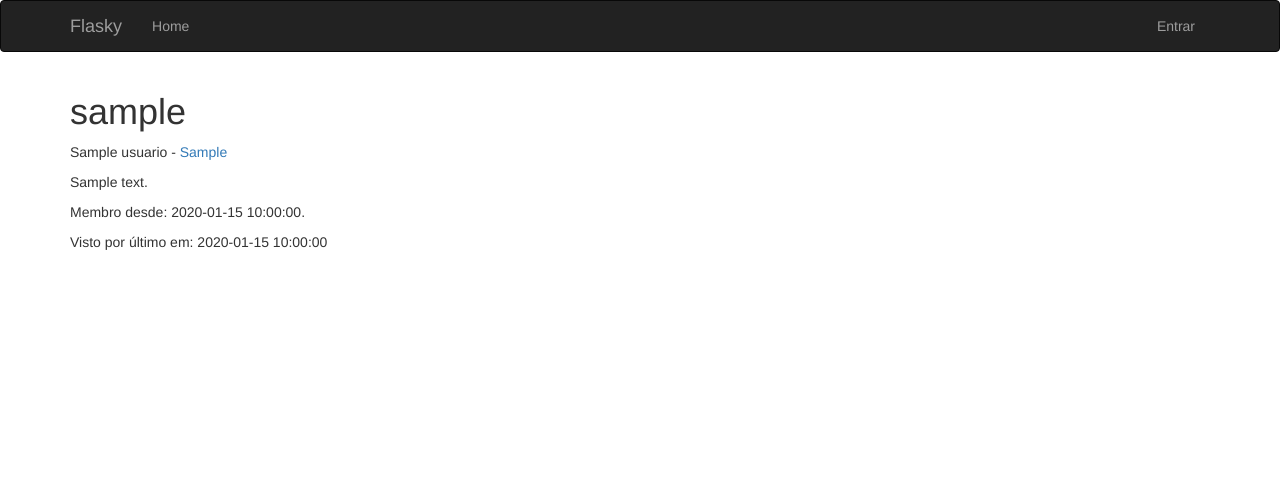
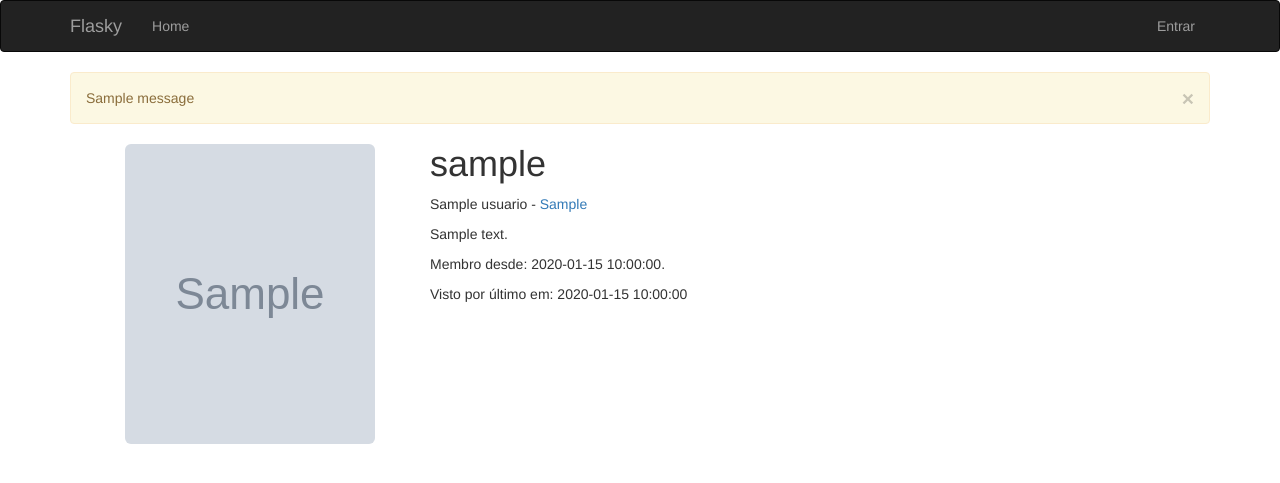
Before and after one commit to OthonBreener/dev_web_flask, a Flask app: a page that uses main/templates/base.html in a window 1280 px wide. Shown: the top 483 px of the page. Run offline with Flask 2, Linux system fonts and the light colour scheme; tables that the repository leaves empty hold one stand-in row (values such as "Sample post"); grey boxes marked "Sample" are stand-in pictures; one stand-in notice (Sample message) is shown; parts of the project's set-up code (start-up, migrations or seed data) failed here and were passed over; some libraries are stand-ins or nearby versions.

Commit message:
Adicionando foto de perfil para usuarios na pagina de perfil

```diff
--- a/main/__init__.py
+++ b/main/__init__.py
@@ -12,7 +12,7 @@ login_manager.login_view = 'user.login'
 
 def create_app(config_name):
 
-    app = Flask(__name__)
+    app = Flask(__name__, static_folder='static')
     app.config.from_object(config.config[config_name])
     config.config[config_name].init_app(app)
 
--- a/main/formularios/perfil.py
+++ b/main/formularios/perfil.py
@@ -11,8 +11,8 @@ class EditarPerfil(FlaskForm):
     name = StringField('Nome completo', validators=[Length(0, 64)])
     location = StringField('Localização', validators=[Length(0, 64)])
     about_me = TextAreaField('Sobre mim')
+    imagem = FileField('Foto')
     submit = SubmitField('Enviar')
-    imagem = FileField('Foto')
 
 
 class AdmEditPerfil(FlaskForm):
@@ -34,7 +34,7 @@ class AdmEditPerfil(FlaskForm):
     location = StringField('Localização', validators=[Length(0, 64)])
     about_me = TextAreaField('Sobre mim')
     submit = SubmitField('Enviar')
-
+    imagem = FileField('Foto')
 
     def __init__(self, user, *args, **kwargs):
         super(AdmEditPerfil, self).__init__(*args, **kwargs)
--- a/main/regras_de_negocio/usuarios/models.py
+++ b/main/regras_de_negocio/usuarios/models.py
@@ -22,6 +22,7 @@ class Usuario(UserMixin, database.Model):
     about_me = database.Column(database.Text())
     membro_desde = database.Column(database.DateTime(), default=datetime.utcnow)
     visto_por_ultimo = database.Column(database.DateTime(), default=datetime.utcnow)
+    imagem = database.Column(database.String(64))
 
 
     def __repr__(self) -> str:
--- a/main/regras_de_negocio/usuarios/routes.py
+++ b/main/regras_de_negocio/usuarios/routes.py
@@ -19,7 +19,12 @@ def index():
 @bp.route('/<user_name>')
 def perfil_de_usuario(user_name):
     user = Usuario.query.filter_by(user_name=user_name).first_or_404()
-    return render_template('usuarios/perfil.html', user=user)
+
+    return render_template(
+            'usuarios/perfil.html',
+            user=user,
+            imagem=url_for('static', filename='imagens/' + user.imagem)
+        )
 
 
 @bp.route('/editar-perfil', methods=['GET', 'POST'])
@@ -27,10 +32,19 @@ def perfil_de_usuario(user_name):
 def editar_perfil():
 
     form = EditarPerfil()
+
     if form.validate_on_submit():
         current_user.name = form.name.data
         current_user.location = form.location.data
         current_user.about_me = form.about_me.data
+
+        imagem = form.imagem.data
+        formato = imagem.mimetype.split('/')[-1]
+        caminho = '/home/othonbreener/Documentos/EstudosPython/dev_web_flask/main/static/imagens/'
+        name_image = caminho + 'user_' + current_user.user_name + '.' + formato
+
+        imagem.save(name_image)
+        current_user.imagem = 'user_' + current_user.user_name + '.' + formato
 
         database.session.add(current_user._get_current_object())
         database.session.commit()
@@ -130,13 +144,6 @@ def logout():
     return redirect(url_for('bp.index'))
 
 
-@bp.route('/admin')
-@login_required
-@admin_required
-def apenas_adms():
-    return {'message':'Apenas AMDs'}
-
-
 @bp.app_context_processor
 def inject_permissions():
     """
--- a/main/templates/base.html
+++ b/main/templates/base.html
@@ -38,8 +38,16 @@
   </div>
 </div>
 {% endblock %}
+
 {% block content %}
 <div class="container">
-  {% block page_content %}{% endblock %}
+    {% for message in get_flashed_messages() %}
+    <div class="alert alert-warning">
+        <button type="button" class="close" data-dismiss="alert">&times;</button>
+        {{ message }}
+    </div>
+    {% endfor %}
+
+    {% block page_content %}{% endblock %}
 </div>
 {% endblock %}
--- a/main/templates/usuarios/perfil.html
+++ b/main/templates/usuarios/perfil.html
@@ -1,9 +1,12 @@
 {% extends "base.html" %}
-{% block title %} Flaksky - {{ user.user_name}}{% endblock %}
+{% block title %} Flaksky - {{ user.user_name }}{% endblock %}
 
 {% block page_content %}
 
 <div class="page_header">
+    <img align="left" hspace="55" class="img-rounded profile-thumbnail" src="{{ imagem }}"
+        width="250" height="300">
+    <div class="profile-header">
         <h1>{{ user.user_name }}</h1>
 
         {% if user.name or user.location %}
@@ -36,5 +39,6 @@
         </a>
         {% endif %}
     </div>
+</div>
 
 {% endblock %}
```
Also changed, not shown: README.md, 1 other file. Lines whose indentation alone changed are shown as unchanged.
